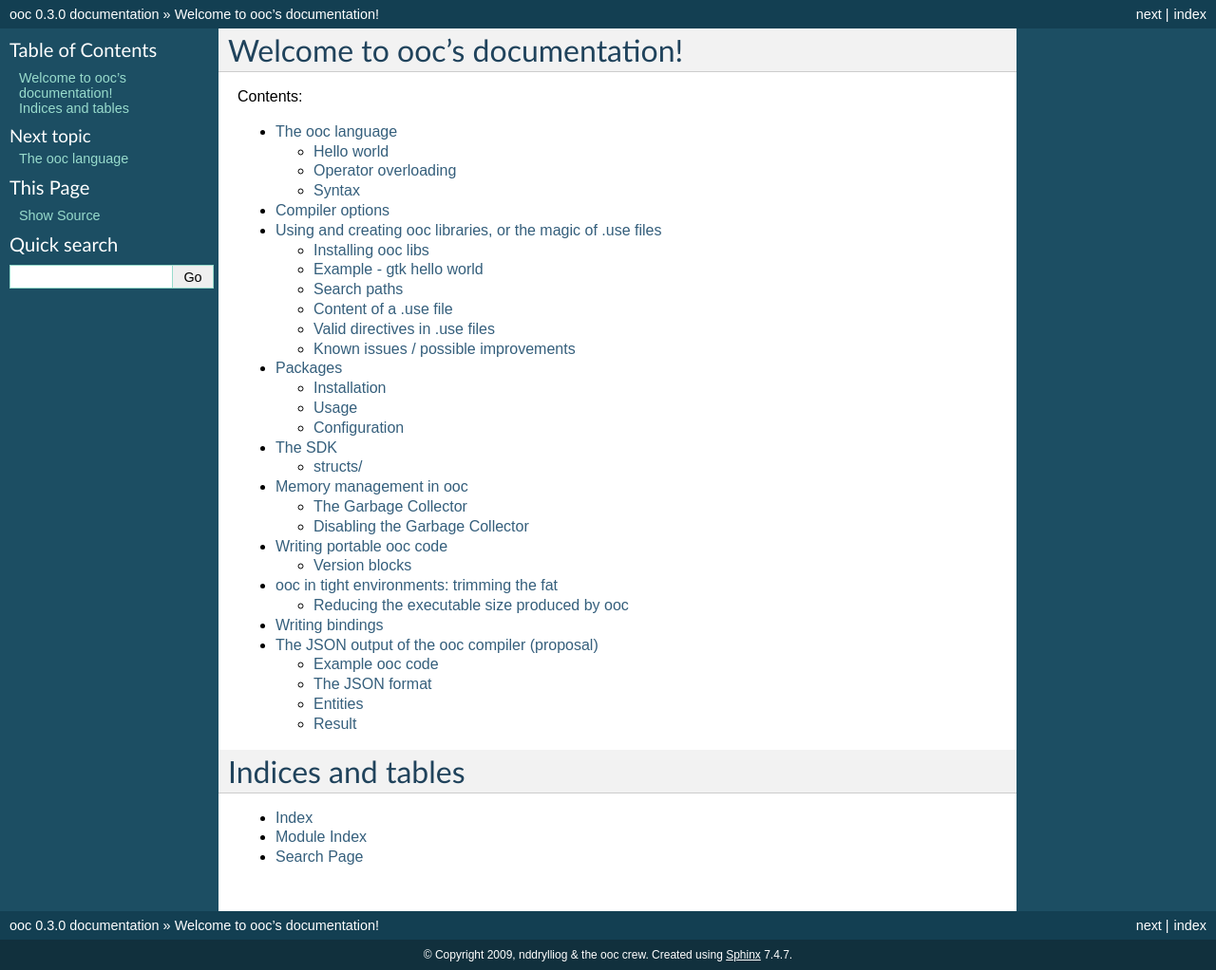
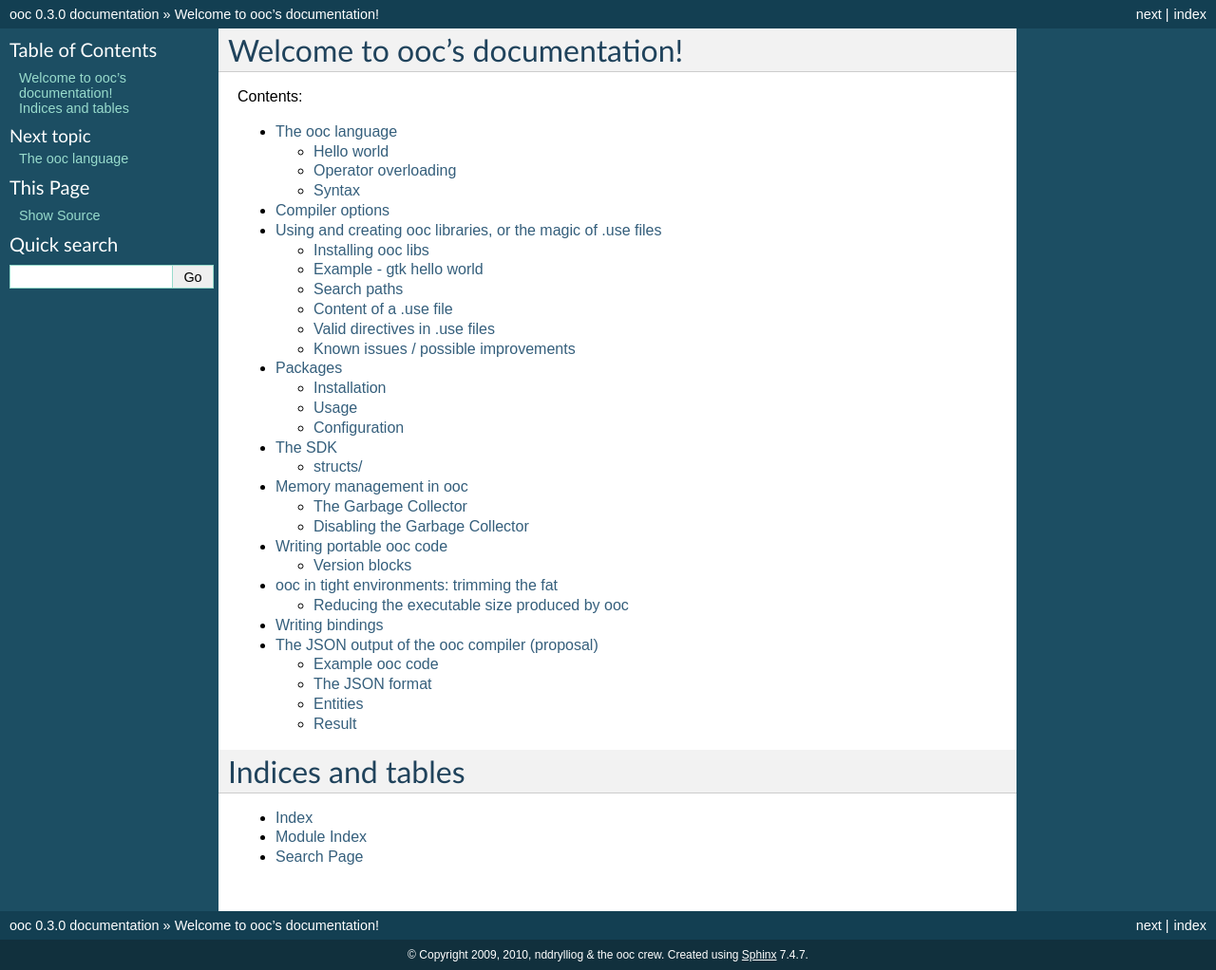
Before and after one commit to fasterthanlime/ooc-docs, a Sphinx documentation site: the page built from source/index.rst, in a window 1280 px wide. Shown: the whole page at 95% size. Built offline with Sphinx 7.4.7, drawn with Linux system fonts in a browser that asks for light colours.

Commit message:
Wow! 2010 already!

```diff
--- a/source/conf.py
+++ b/source/conf.py
@@ -39,7 +39,7 @@ master_doc = 'index'
 
 # General information about the project.
 project = u'ooc'
-copyright = u'2009, nddrylliog & the ooc crew'
+copyright = u'2009, 2010, nddrylliog & the ooc crew'
 
 # The version info for the project you're documenting, acts as replacement for
 # |version| and |release|, also used in various other places throughout the
```
